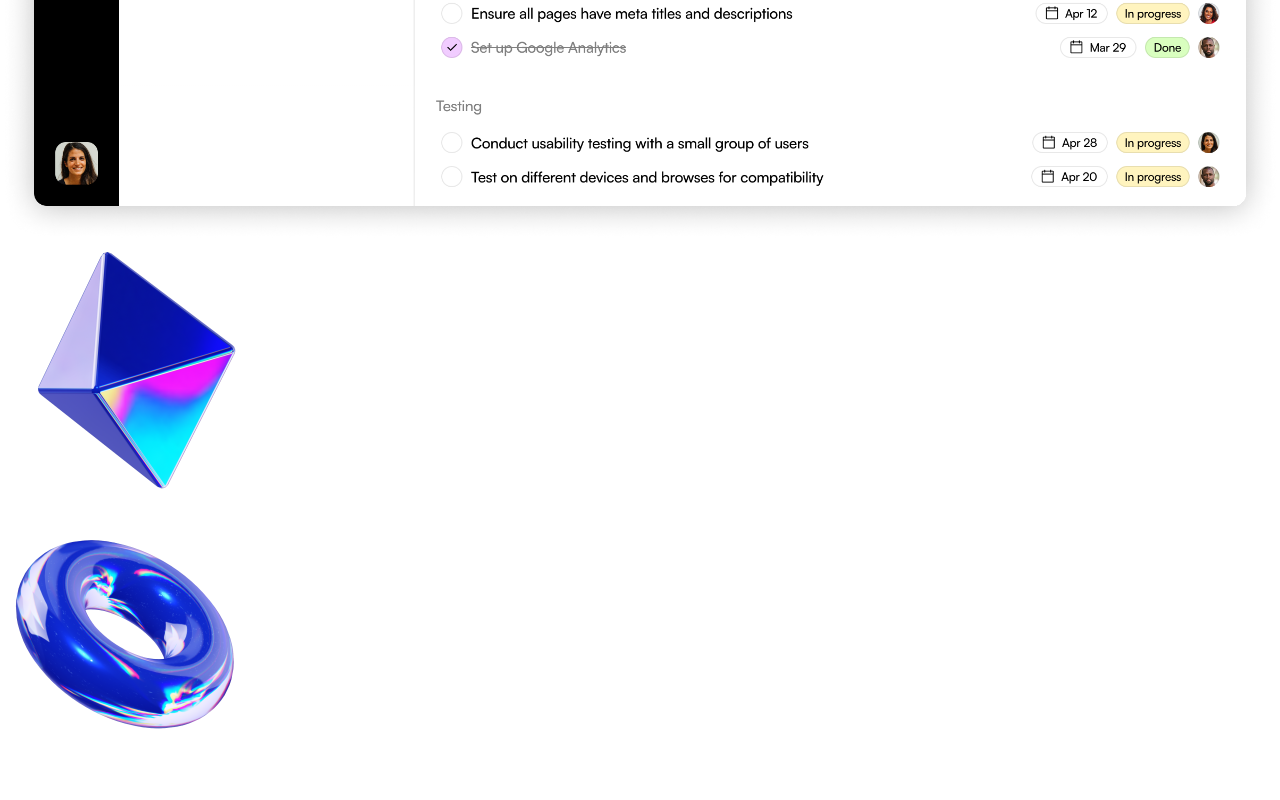
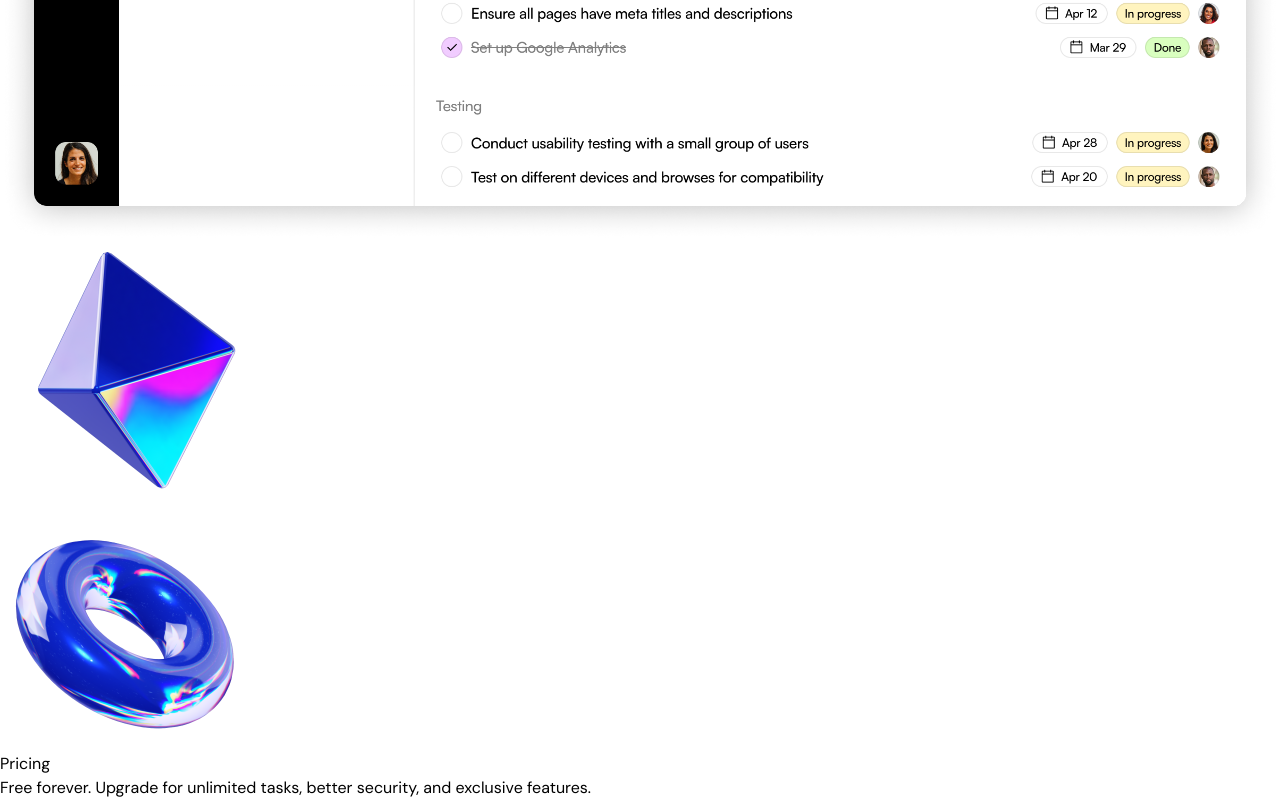
Before and after one commit to xkaze09/saas-website-design, a Next.js app: page / in a window 1280 px wide. Shown: the part 5701-6501 px from the top of the page. Before the commit the page ends 6453 px from the top, so only its background shows below. Built offline with nearby package versions, Linux system fonts and the light colour scheme.

Commit message:
Add Pricing section heading and description

```diff
--- a/src/sections/Pricing.tsx
+++ b/src/sections/Pricing.tsx
@@ -53,7 +53,10 @@ const pricingTiers = [
 export const Pricing = () => {
   return <section>
     <div className="container">
-
+      <h2 className="">Pricing</h2>
+      <p>
+        Free forever. Upgrade for unlimited tasks, better security, and exclusive features.
+      </p>
     </div>
   </section>;
 };
```
